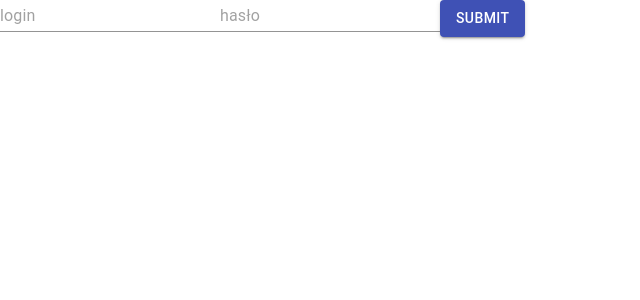
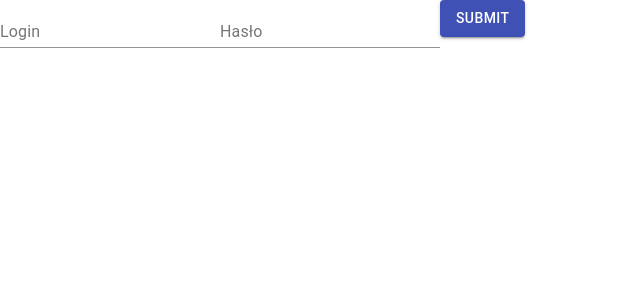
Before and after one commit to kekemato/login-form, a React (Create React App) app: page / in a window 1280 px wide. Shown: the top 300 px of the page, without its empty margins (0-640 px from the left). Built offline with nearby package versions, Linux system fonts and the light colour scheme.

Commit message:
context for authentication

```diff
--- a/package.json
+++ b/package.json
@@ -4,6 +4,7 @@
   "private": true,
   "dependencies": {
     "@material-ui/core": "^4.9.14",
+    "@material-ui/icons": "^4.9.1",
     "@testing-library/jest-dom": "^4.2.4",
     "@testing-library/react": "^9.5.0",
     "@testing-library/user-event": "^7.2.1",
--- a/src/App.tsx
+++ b/src/App.tsx
@@ -1,8 +1,13 @@
-import React from 'react';
-import Router from './components/Router';
+import React from "react";
+import Router from "./components/Router";
+import { AuthProvider } from "./contexts/authContext";
 
 function App() {
-  return <Router />
+  return (
+    <AuthProvider>
+      <Router />
+    </AuthProvider>
+  );
 }
 
 export default App;
--- a/src/components/LoginForm/index.tsx
+++ b/src/components/LoginForm/index.tsx
@@ -1,28 +1,59 @@
-import React from "react";
-import { Formik, Form, Field, FormikProps } from 'formik';
-import { Button } from '@material-ui/core';
+import React, { useState } from "react";
+import { Formik, Form, Field, FormikProps } from "formik";
+import { Button } from "@material-ui/core";
+import axios from "axios";
 
-import TextField from '../TextField';
+import TextField from "../TextField";
+import Snackbar from "../Snackbar";
+import { useAuth } from "../../contexts/authContext";
 
-const LoginForm  = () => {
+const LoginForm = () => {
+  const [isSnackbarOpen, setIsSnackbarOpen] = useState(false);
+  const { setUser } = useAuth();
+
   return (
+    <>
       <Formik
-        initialValues={{ login: '', password: ''}}
-        onSubmit={(values, { setSubmitting }) => {
-          setTimeout(() => {
-            alert(JSON.stringify(values, null, 2));
+        initialValues={{ login: "", password: "" }}
+        onSubmit={async (values, { setSubmitting }) => {
+          const url = "https://hpsupport-task.free.beeceptor.com/login";
+          try {
+            const { status } = await axios.post(url, values);
+            if (status === 200) {
+              setUser("Jan Nowak");
+              sessionStorage.setItem("loggedIn", "true");
+            }
+          } catch {
+            setIsSnackbarOpen(true);
+          }
           setSubmitting(false);
-          }, 400);
         }}
       >
         {(props: FormikProps<any>) => (
           <Form>
-                <Field name="login" placeholder="login" component={TextField}/>
-                <Field name="password" placeholder="hasło" component={TextField}/>
-                <Button variant="contained" type="submit" color="primary">Submit</Button>
+            <Field
+              name="login"
+              type="text"
+              label="Login"
+              component={TextField}
+            />
+            <Field
+              name="password"
+              type="password"
+              label="Hasło"
+              component={TextField}
+            />
+            <Button variant="contained" type="submit" color="primary">
+              Submit
+            </Button>
           </Form>
         )}
       </Formik>
+      <Snackbar
+        handleSnackbarClose={() => setIsSnackbarOpen(false)}
+        isSnackbarOpen={isSnackbarOpen}
+      />
+    </>
   );
 };
 
--- /dev/null
+++ b/src/components/Snackbar/index.tsx
@@ -0,0 +1,38 @@
+import React from "react";
+import { Snackbar as MuiSnackbar, IconButton } from "@material-ui/core";
+import CloseIcon from "@material-ui/icons/Close";
+
+interface SnackbarProps {
+  isSnackbarOpen: boolean;
+  handleSnackbarClose: () => void;
+}
+
+const Snackbar: React.FC<SnackbarProps> = ({
+  isSnackbarOpen,
+  handleSnackbarClose,
+}) => {
+  return (
+    <MuiSnackbar
+      anchorOrigin={{
+        vertical: "bottom",
+        horizontal: "right",
+      }}
+      open={isSnackbarOpen}
+      autoHideDuration={4000}
+      onClose={handleSnackbarClose}
+      message={"Wystąpił błąd. Proszę spróbować ponowanie później"}
+      action={
+        <IconButton
+          size="small"
+          aria-label="close"
+          color="inherit"
+          onClick={handleSnackbarClose}
+        >
+          <CloseIcon fontSize="small" />
+        </IconButton>
+      }
+    />
+  );
+};
+
+export default Snackbar;
--- a/src/components/TextField/index.tsx
+++ b/src/components/TextField/index.tsx
@@ -1,18 +1,17 @@
 import React from "react";
-import { FieldProps, FormikFormProps } from 'formik';
-import { TextField } from '@material-ui/core';
+import { FieldProps, FormikFormProps } from "formik";
+import { TextField } from "@material-ui/core";
 
 interface TextFieldProps {
-   placeholder?: string;
-   field: FieldProps;
-   form: FormikFormProps;
- }
+  label?: string;
+  type: string;
+  field: FieldProps;
+  form: FormikFormProps;
+}
 
 const MyTextField: React.FC<TextFieldProps> = (props: TextFieldProps) => {
-   const {field, placeholder} = props;
-    return (
-       <TextField placeholder={placeholder} {...field}/>
-    );
-  };
+  const { field, type, label } = props;
+  return <TextField type={type} label={label} {...field} />;
+};
 
-  export default MyTextField;
+export default MyTextField;
--- /dev/null
+++ b/src/components/UserPanel/index.tsx
@@ -0,0 +1,25 @@
+import React from "react";
+import { IconButton } from "@material-ui/core";
+import PowerSettingsNewIcon from "@material-ui/icons/PowerSettingsNew";
+
+import { useAuth } from "../../contexts/authContext";
+
+const MyTextField: React.FC = () => {
+  const { setUser } = useAuth();
+
+  const handleLogOut = () => {
+    setUser(null);
+    sessionStorage.removeItem("loggedIn");
+  };
+
+  return (
+    <div>
+      <p>Zalogowany użytkownik: Jan Nowak</p>
+      <IconButton aria-label="close" color="inherit" onClick={handleLogOut}>
+        <PowerSettingsNewIcon />
+      </IconButton>
+    </div>
+  );
+};
+
+export default MyTextField;
--- /dev/null
+++ b/src/contexts/authContext.tsx
@@ -0,0 +1,27 @@
+import React, { useEffect, useState, createContext, useContext } from "react";
+
+interface InitContextProps {
+  user: string | null;
+  setUser: React.Dispatch<React.SetStateAction<string | null>>;
+}
+
+const AuthContext = createContext({} as InitContextProps);
+
+const AuthProvider: React.FC = ({ children }) => {
+  const [user, setUser] = useState<string | null>(null);
+
+  useEffect(() => {
+    const isLoggedIn = sessionStorage.getItem("loggedIn");
+    setUser(isLoggedIn ? "Jan Nowak" : null);
+  }, []);
+
+  return (
+    <AuthContext.Provider value={{ user, setUser: setUser }}>
+      {children}
+    </AuthContext.Provider>
+  );
+};
+
+const useAuth = () => useContext(AuthContext);
+
+export { AuthProvider, useAuth };
--- a/src/views/Homepage/index.tsx
+++ b/src/views/Homepage/index.tsx
@@ -1,13 +1,13 @@
 import React from "react";
+import { useAuth } from "../../contexts/authContext";
 
-import LoginForm from '../../components/LoginForm';
+import LoginForm from "../../components/LoginForm";
+import UserPanel from "../../components/UserPanel";
 
 const Homepage: React.FC = () => {
-    return (
-      <div>
-          <LoginForm />
-      </div>
-    );
-  };
+  const { user } = useAuth();
 
-  export default Homepage;
+  return user ? <UserPanel /> : <LoginForm />;
+};
+
+export default Homepage;
```
Also changed, not shown: 1 other file (tests, documents, lock files or other folders). Lines whose indentation alone changed are shown as unchanged.
